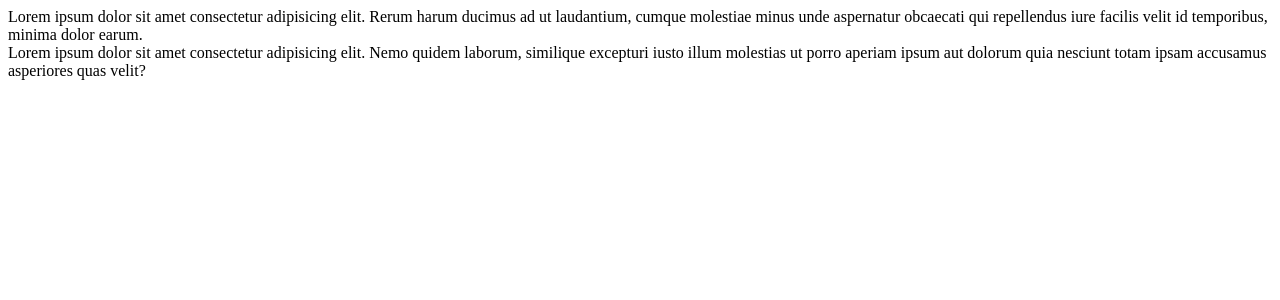
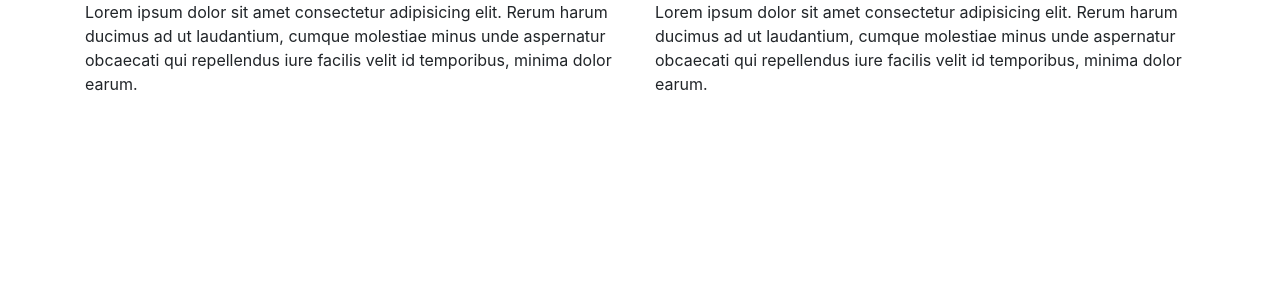
Before and after one commit to salinisasidhar/snit-iedc-pgm, a Flask app: page /home in a window 1280 px wide. Shown: the top 300 px of the page. Run offline with Flask 2, Linux system fonts and the light colour scheme; some libraries are stand-ins or nearby versions.

Commit message:
web  program3

```diff
--- a/templates/home.html
+++ b/templates/home.html
@@ -1,6 +1,6 @@
 <!DOCTYPE html>
 <html lang="en">
-<head>
+<head><link rel="stylesheet" href="https://stackpath.bootstrapcdn.com/bootstrap/4.3.1/css/bootstrap.min.css" integrity="sha384-ggOyR0iXCbMQv3Xipma34MD+dH/1fQ784/j6cY/iJTQUOhcWr7x9JvoRxT2MZw1T" crossorigin="anonymous">
     <meta charset="UTF-8">
     <meta name="viewport" content="width=device-width, initial-scale=1.0">
     <meta http-equiv="X-UA-Compatible" content="ie=edge">
@@ -9,12 +9,13 @@
 <body>
     <div class="container">
         <div class="row">
-            <div class="col col-sm-6" >
-              Lorem ipsum dolor sit amet consectetur adipisicing elit. Rerum harum ducimus ad ut laudantium, cumque molestiae minus unde aspernatur obcaecati qui repellendus iure facilis velit id temporibus, minima dolor earum.
-            </div>
-            <div class="col col-sm-6">Lorem ipsum dolor sit amet consectetur adipisicing elit. Nemo quidem laborum, similique excepturi iusto illum molestias ut porro aperiam ipsum aut dolorum quia nesciunt totam ipsam accusamus asperiores quas velit?
+            <div class="col col-sm-6">
+                Lorem ipsum dolor sit amet consectetur adipisicing elit. Rerum harum ducimus ad ut laudantium, cumque molestiae minus unde aspernatur obcaecati qui repellendus iure facilis velit id temporibus, minima dolor earum.
+              </div>
 
-            </div>
+              <div class="col col-sm-6">
+                Lorem ipsum dolor sit amet consectetur adipisicing elit. Rerum harum ducimus ad ut laudantium, cumque molestiae minus unde aspernatur obcaecati qui repellendus iure facilis velit id temporibus, minima dolor earum.
+              </div>
         </div>
     </div>
 </body>
```
